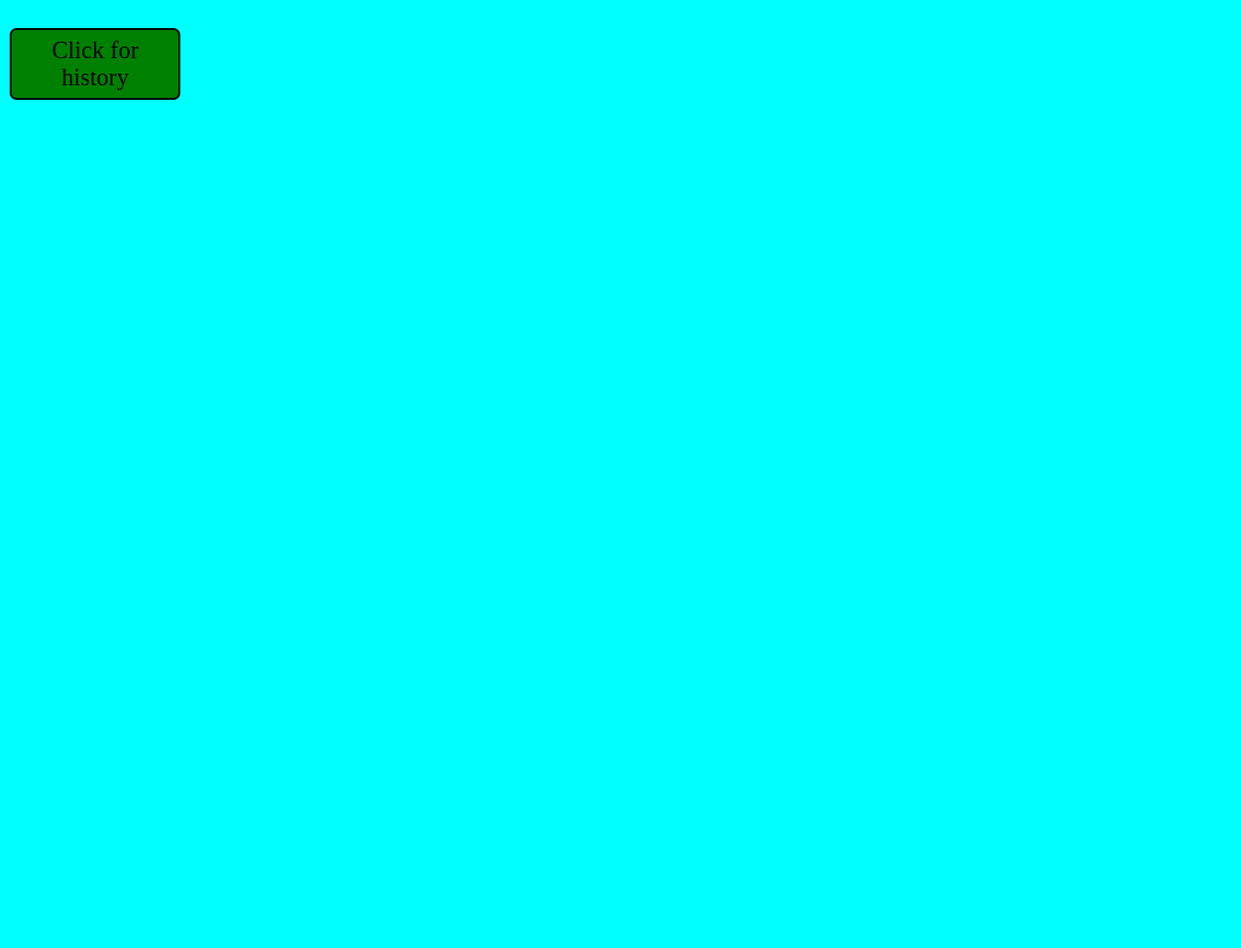
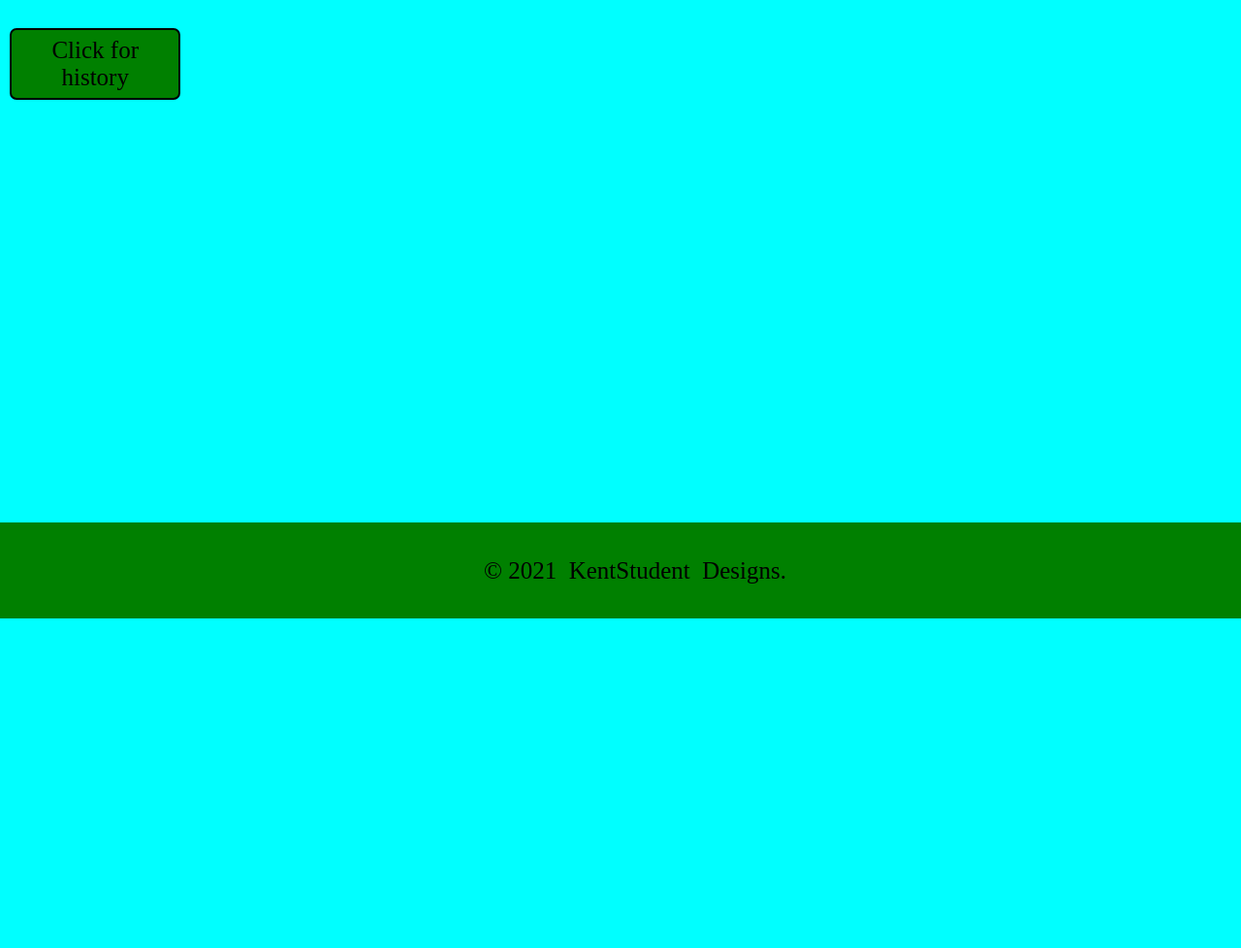
Before and after one commit to johnnyboy752/DB-Response, a plain HTML site: page index.html in a window 1280 px wide. Shown: the part 322-1300 px from the top of the page at 97% size. After the commit the page ends 960 px from the top, so only its background shows below. Drawn offline with Linux system fonts and the light colour scheme.

Commit message:
Update index.css

```diff
--- a/index.css
+++ b/index.css
@@ -61,7 +61,7 @@ footer{
     padding-bottom: 1px;
     background-color: green;
     text-align: center;
-    bottom: -100%;
+    bottom: -20%;
 }
 
 /* Button */
```
